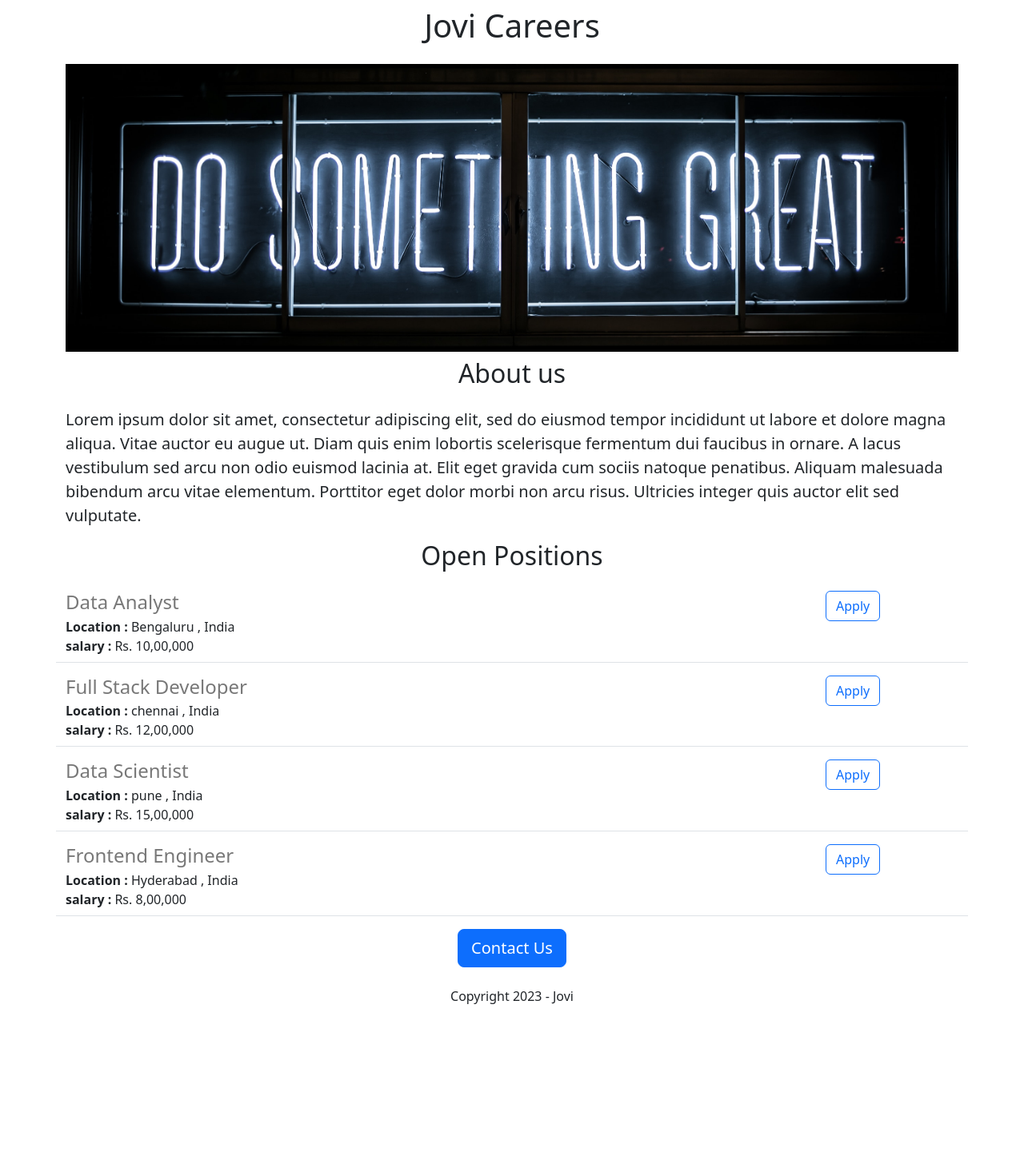
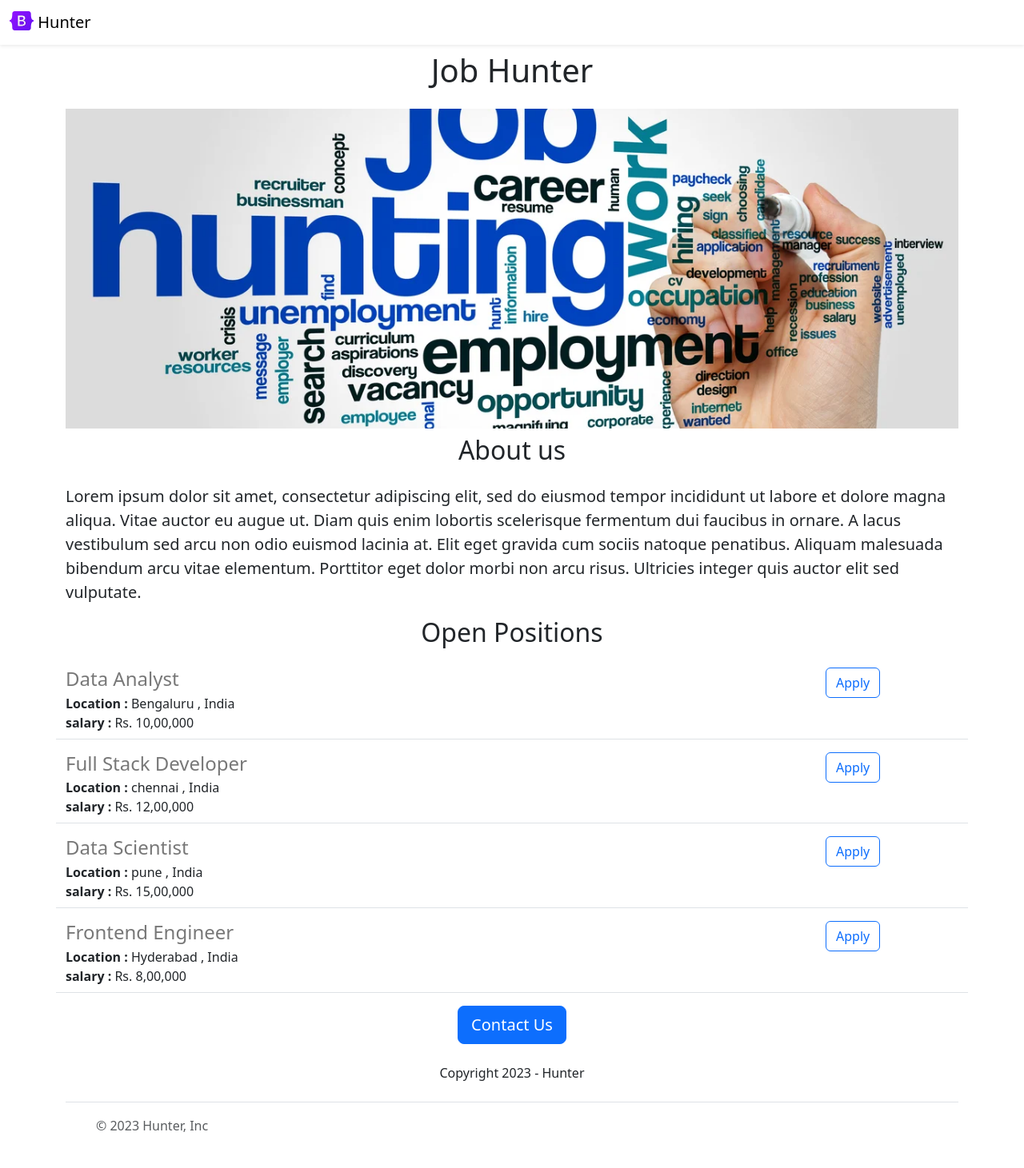
Before and after one commit to Anbu2011/Job-Hunter-Website, a Flask app: page / in a window 1280 px wide. Shown: the whole page at 80% size. Before the commit the page ends 1256 px from the top, so only its background shows below. Run offline with Flask 3, Linux system fonts and the light colour scheme.

Commit message:
Made some changes

```diff
--- a/app.py
+++ b/app.py
@@ -27,7 +27,7 @@ JOBS = [{
 
 @app.route("/")  #url for html endpoint
 def hello():
-  return render_template("home.html", jobs=JOBS, company_name="Jovi")
+  return render_template("home.html", jobs=JOBS, company_name="Job Hunter")
 
 
 @app.route("/api/jobs")
--- /dev/null
+++ b/templates/footer.html
@@ -0,0 +1,16 @@
+<div class="container">
+  <footer class="d-flex flex-wrap justify-content-between align-items-center py-3 my-4 border-top">
+    <div class="col-md-4 d-flex align-items-center">
+      <a href="/" class="mb-3 me-2 mb-md-0 text-body-secondary text-decoration-none lh-1">
+        <svg class="bi" width="30" height="24"><use xlink:href="#bootstrap"/></svg>
+      </a>
+      <span class="mb-3 mb-md-0 text-body-secondary">&copy; 2023 Hunter, Inc</span>
+    </div>
+
+    <ul class="nav col-md-4 justify-content-end list-unstyled d-flex">
+      <li class="ms-3"><a class="text-body-secondary" href="#"><svg class="bi" width="24" height="24"><use xlink:href="#twitter"/></svg></a></li>
+      <li class="ms-3"><a class="text-body-secondary" href="#"><svg class="bi" width="24" height="24"><use xlink:href="#instagram"/></svg></a></li>
+      <li class="ms-3"><a class="text-body-secondary" href="#"><svg class="bi" width="24" height="24"><use xlink:href="#facebook"/></svg></a></li>
+    </ul>
+  </footer>
+</div>
--- a/templates/home.html
+++ b/templates/home.html
@@ -1,27 +1,27 @@
 <!DOCTYPE html>
 <html>
   <head>
-    <title>JOVI CAREERS</title>
+    <title>Site for Job Seekers</title>
     <meta charset="utf-8">
     <meta name="viewport" content="width=device-width, initial-scale=1">
     <link href="https://cdn.jsdelivr.net/npm/bootstrap@5.3.1/dist/css/bootstrap.min.css" rel="stylesheet" integrity="sha384-4bw+/aepP/YC94hEpVNVgiZdgIC5+VKNBQNGCHeKRQN+PtmoHDEXuppvnDJzQIu9" crossorigin="anonymous">
 
     <style>
       #banner {
-        height : 360px;
+        height : 400px;
         object-fit : cover;
         width : 100%;
       }
     </style>
   </head>
 
-
-
-
   <body>
+    {% include 'navbar.html' %}
     <div class="container">
-      <h1 class="text-center mt-2 mb-4">Jovi Careers</h1>
-      <img class="img-fluid" id="banner" src="https://jovi-careerswebsite--anbuseenuvasan2.repl.co/static/banner.jpg">
+      <h1 class="text-center mt-2 mb-4">
+        {{company_name}}
+      </h1>
+      <img class="img-fluid" id="banner" src="https://careers-for-job-hunters--anbuseenuvasan2.repl.co/static/job_hunting.webp">
       <h2 class="text-center mt-2 mb-4">About us</h2>
       <p class="lead">Lorem ipsum dolor sit amet, consectetur adipiscing elit, sed do eiusmod tempor incididunt ut labore et dolore magna aliqua. Vitae auctor eu augue ut. Diam quis enim lobortis scelerisque fermentum dui faucibus in ornare. A lacus vestibulum sed arcu non odio euismod lacinia at. Elit eget gravida cum sociis natoque penatibus. Aliquam malesuada bibendum arcu vitae elementum. Porttitor eget dolor morbi non arcu risus. Ultricies integer quis auctor elit sed vulputate.</p>
 
@@ -35,8 +35,9 @@
 
       <div class="text-center">
         <button class="btn btn-primary btn-lg">Contact Us</button>
-        <p class="mt-4">Copyright 2023 - Jovi</p>
+        <p class="mt-4">Copyright 2023 - Hunter</p>
       </div>
     </div>
+    {% include 'footer.html' %}
   </body>
 </html>
--- /dev/null
+++ b/templates/navbar.html
@@ -0,0 +1,9 @@
+<nav class="navbar shadow-sm fixed-top bg-white">
+  <div class="container-fluid">
+    <a class="navbar-brand" href="#">
+      <img src="/static/bootstrap-logo.svg" alt="Logo" width="30" height="24" class="d-inline-block align-text-top">
+      Hunter
+    </a>
+  </div>
+</nav>
+<div style="height : 56px"></div>
```
Also changed, not shown: static/bootstrap-logo.svg (added), static/job_hunting.webp (added).
